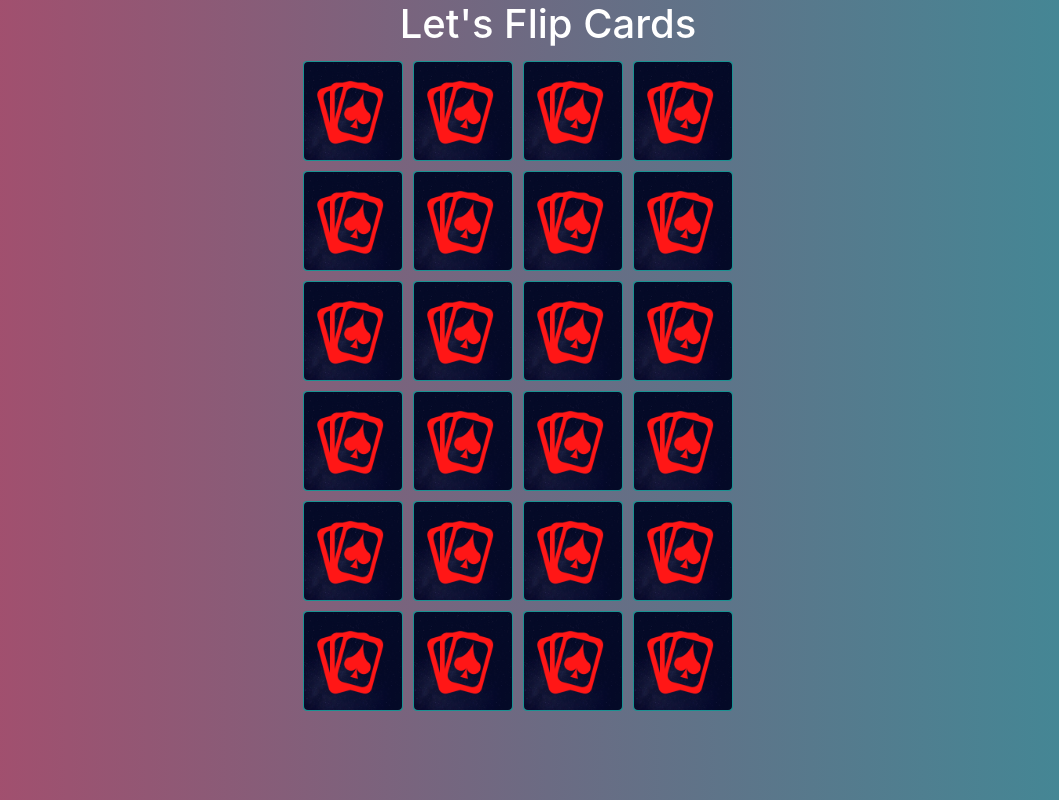
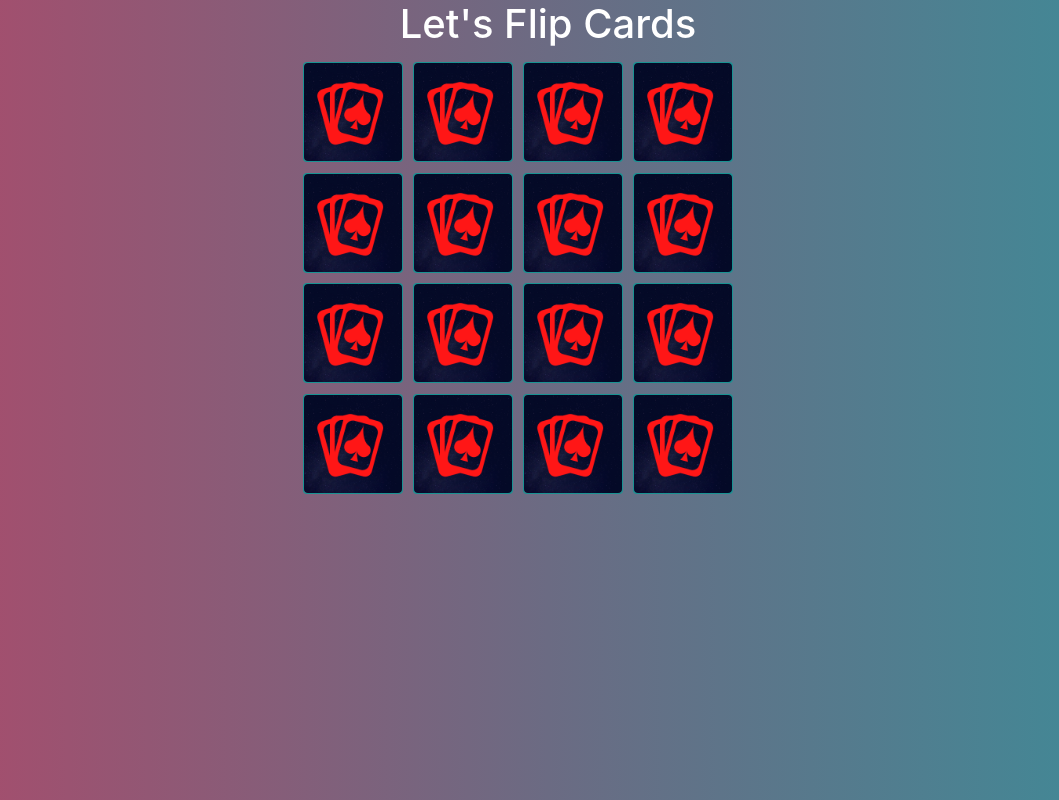
Before and after one commit to Aarish-khan13111/JS-Tube, a plain HTML site: page proj4/index.html in a window 1280 px wide. Shown: the whole page, without its empty margins (92-1151 px from the left). Drawn offline with nearby package versions, Linux system fonts and the light colour scheme.

Commit message:
edited index.js

```diff
--- a/O1Hellow/02basic/06ternry.js
+++ b/O1Hellow/02basic/06ternry.js
@@ -1,5 +1,4 @@
 var authenticated = true;
-
 
 // if (authenticated) {
 //     console.log("show singout button");
@@ -8,5 +7,4 @@ var authenticated = true;
 
 // }
 
-
 authenticated ? console.log("singOut Button") : console.log("login");
--- a/proj4/index.html
+++ b/proj4/index.html
@@ -3,7 +3,7 @@
   <head>
     <meta charset="UTF-8" />
     <title>CardFlipGame</title>
-    <link rel="icon" href="cardIcon.png" sizes="16x16" type="image/png" />
+    <link rel="icon" href="cardIcon.png" sizes="25x25" type="image/png" />
     <link
       rel="stylesheet"
       href="https://stackpath.bootstrapcdn.com/bootstrap/4.5.0/css/bootstrap.min.css" />
@@ -78,38 +78,6 @@
         <img src="thinkingface.png" class="front" alt="thinkingface" />
         <img src="cardIcon.png" class="back" alt="icn" />
       </div>
-      <div class="card" data-image="freezeface">
-        <img src="freezeface.png" class="front" alt="freezeface" />
-        <img src="cardIcon.png" class="back" alt="icn" />
-      </div>
-      <div class="card" data-image="freezeface">
-        <img src="freezeface.png" class="front" alt="freezeface" />
-        <img src="cardIcon.png" class="back" alt="icn" />
-      </div>
-      <div class="card" data-image="coke">
-        <img src="coke.png" class="front" alt="coke" />
-        <img src="cardIcon.png" class="back" alt="icn" />
-      </div>
-      <div class="card" data-image="coke">
-        <img src="coke.png" class="front" alt="coke" />
-        <img src="cardIcon.png" class="back" alt="icn" />
-      </div>
-      <div class="card" data-image="styleface">
-        <img src="styleface.png" class="front" alt="styleface" />
-        <img src="cardIcon.png" class="back" alt="icn" />
-      </div>
-      <div class="card" data-image="styleface">
-        <img src="styleface.png" class="front" alt="styleface" />
-        <img src="cardIcon.png" class="back" alt="icn" />
-      </div>
-      <div class="card" data-image="emotionalface">
-        <img src="emotionalface.png" class="front" alt="emotionalface" />
-        <img src="cardIcon.png" class="back" alt="icn" />
-      </div>
-      <div class="card" data-image="emotionalface">
-        <img src="emotionalface.png" class="front" alt="emotionalface" />
-        <img src="cardIcon.png" class="back" alt="icn" />
-      </div>
     </div>
     <script src="index.js"></script>
   </body>
--- a/proj4/styles.css
+++ b/proj4/styles.css
@@ -16,7 +16,6 @@ body {
   margin: auto;
   display: flex;
   flex-wrap: wrap;
-  flex-grow: 5;
   perspective: 1000px;
 }
 
```
Also changed, not shown: proj4/starface.png (added).
